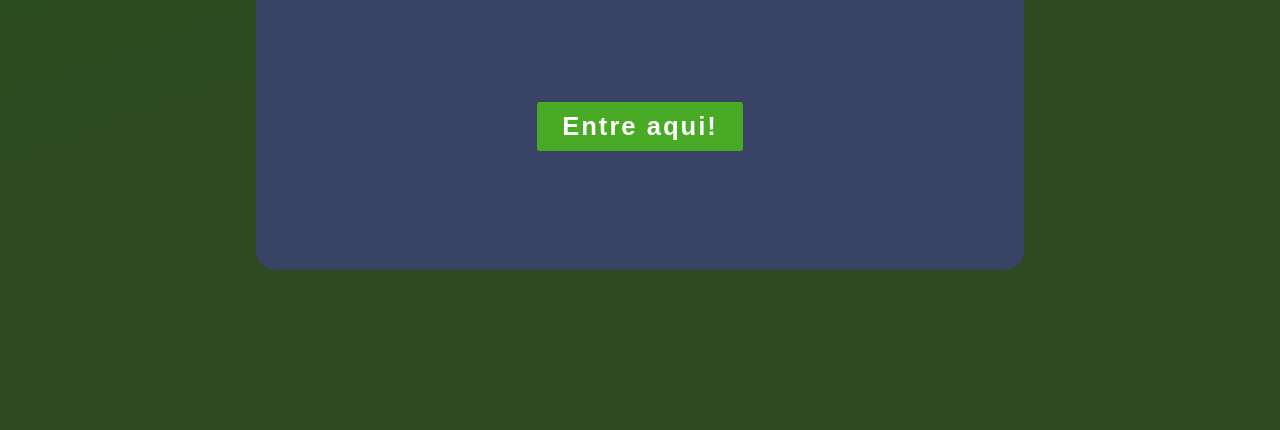
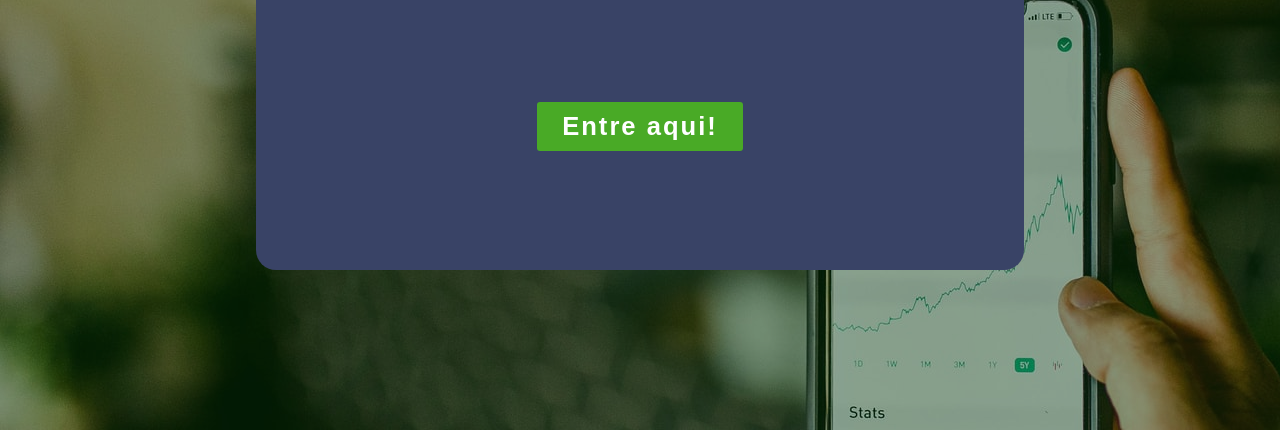
Before and after one commit to tiozzogabi/maratonaDiscover, a plain HTML site: page initalPage.html in a window 1280 px wide. Shown: the part 370-800 px from the top of the page. Drawn offline with Linux system fonts and the light colour scheme.

Commit message:
change the background

```diff
--- a/css/styleInitial.css
+++ b/css/styleInitial.css
@@ -10,8 +10,16 @@
 }
 
 body{
-    background: rgb(34,82,17);
-    background: linear-gradient(160deg, rgba(34,82,17,1) 0%, rgba(45,74,34,1) 43%);
+
+    background-image: url(../assets/austin-distel-nGc5RT2HmF0-unsplash.jpg);
+}
+
+.greenCover{
+    background-color: rgba(9, 80, 9, 0.322);
+}
+
+
+.screen{
     height: 100vh;
     display: flex;
     align-items: center;
@@ -45,7 +53,6 @@ button{
     border: none;
     border-radius: 3px;
     cursor: pointer;
-    animation: show 1.3s ease-out ;
 }
 
 button:hover{
--- a/initalPage.html
+++ b/initalPage.html
@@ -7,11 +7,13 @@
     <title>Dev-finances</title>
 </head>
 <body>
-
+    <div class="greenCover">
+    <div class="screen">
     <main>
      <img src="./assets/logo.svg" alt="Logo Dev Finance">
     <a href="index.html"><button>Entre aqui!</button></a>
 </main>
-
+</div>
+</div>
 </body>
 </html>
```
Also changed, not shown: assets/austin-distel-nGc5RT2HmF0-unsplash.jpg (added).
